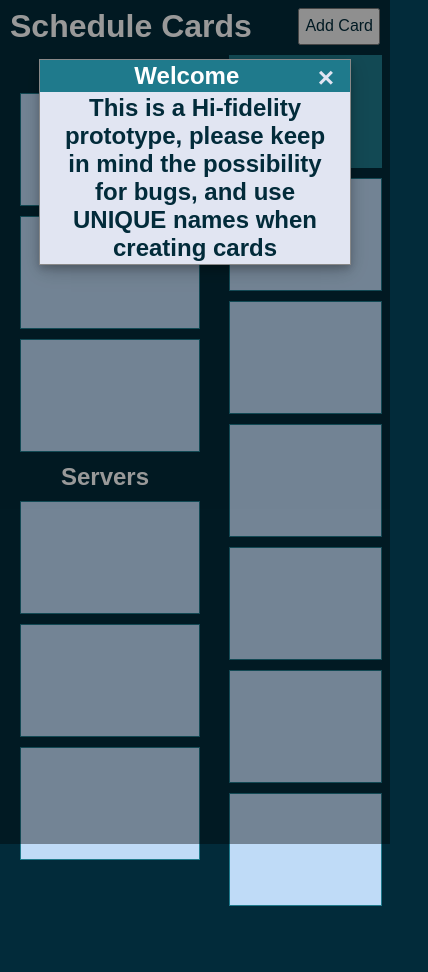
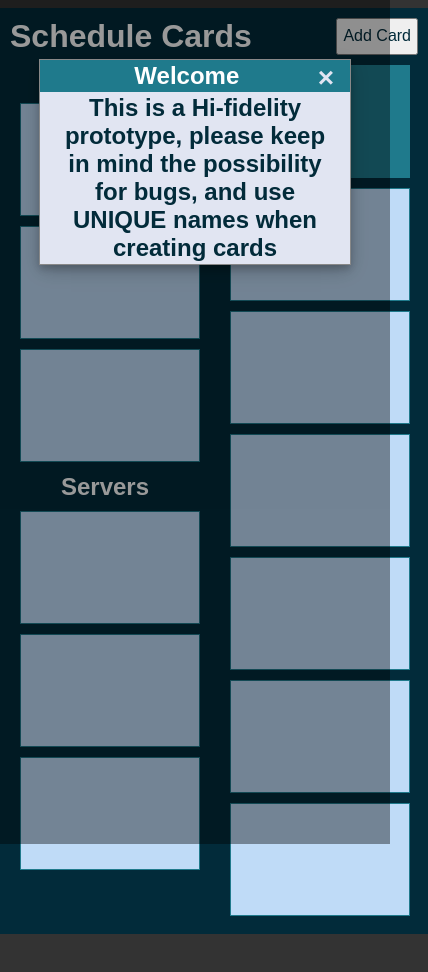
Before and after one commit to JaiiR320/HCI-Project, a plain HTML site: page index.html in a window 390 px wide. Shown: the whole page, 428 px wide, since content can reach past the window. Before the commit the page ends 915 px from the top, so only its background shows below. Drawn offline with Linux system fonts and the light colour scheme.

Commit message:
template phone update

```diff
--- a/css/style.css
+++ b/css/style.css
@@ -10,7 +10,7 @@
 }
 body {
 	display: flex;
-	background-color: #022B3A;
+	background-color: #333;
 	text-align: center;
 	flex-direction: column;
 	padding-top: 2%;
@@ -24,6 +24,8 @@ h2 {
 .header {
 	display: flex;
 	justify-content: space-between;
+	background: #022B3A;
+	padding-top: 10px;
 }
 .schedule {
 	margin-top: 10px;
@@ -84,7 +86,11 @@ ul li p {
 .slot {
 	background: #BFDBF7;
 }
-
+.template {
+	width: 428px;
+	height: 926px;
+	background: #022B3A;
+}
 #btn {
 	padding-left: 5px;
 	padding-right: 5px;
--- a/index.html
+++ b/index.html
@@ -9,6 +9,7 @@
 		<link rel="icon" type="image/x-icon" href="./favicon.ico" />
 	</head>
 	<body>
+		<div class="template">
 			<div class="header">
 				<h1 style="padding-left: 10">Schedule Cards</h1>
 				<button id="btn">Add Card</button>
@@ -116,6 +117,7 @@
 					</ul>
 				</div>
 			</div>
+		</div>
 
 		<!-- Modal content -->
 		<div id="myModal" class="modal">
```
Lines whose indentation alone changed are shown as unchanged.
